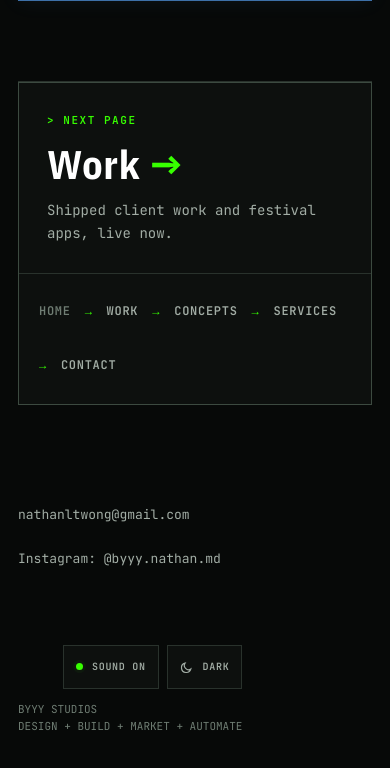
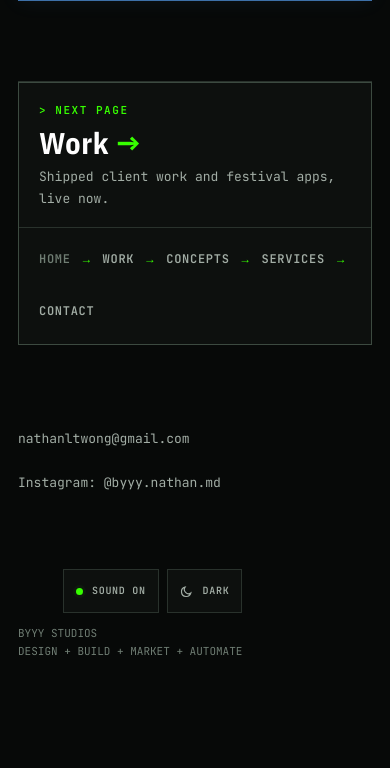
Before and after one commit to takingleaps/takingleaps.github.io, a plain HTML site: page index.html in a window 390 px wide. Shown: the part 5232-6000 px from the top of the page. Drawn offline with nearby package versions, Linux system fonts and the light colour scheme.

Commit message:
Slim next-page thread on mobile (Nov 17)
Reduce hero padding, Work size, and trail spacing under 640px so the
signpost reads compact on phones. Desktop unchanged.

```diff
--- a/style.css
+++ b/style.css
@@ -1616,6 +1616,12 @@
     .next-thread__here { color: var(--dim); }
     .next-thread__sep { color: var(--accent); }
     @media (max-width: 640px) {
+      .next-thread { margin-bottom: 28px; }
+      .next-thread__hero { padding: 18px 20px; }
+      .next-thread__kicker { margin-bottom: 8px; }
+      .next-thread__name { font-size: 30px; }
+      .next-thread__desc { margin-top: 8px; font-size: 13px; }
+      .next-thread__trail { padding: 10px 20px; gap: 8px 12px; }
       .next-thread__trail a {
         min-height: 44px;
         display: inline-flex;
```
